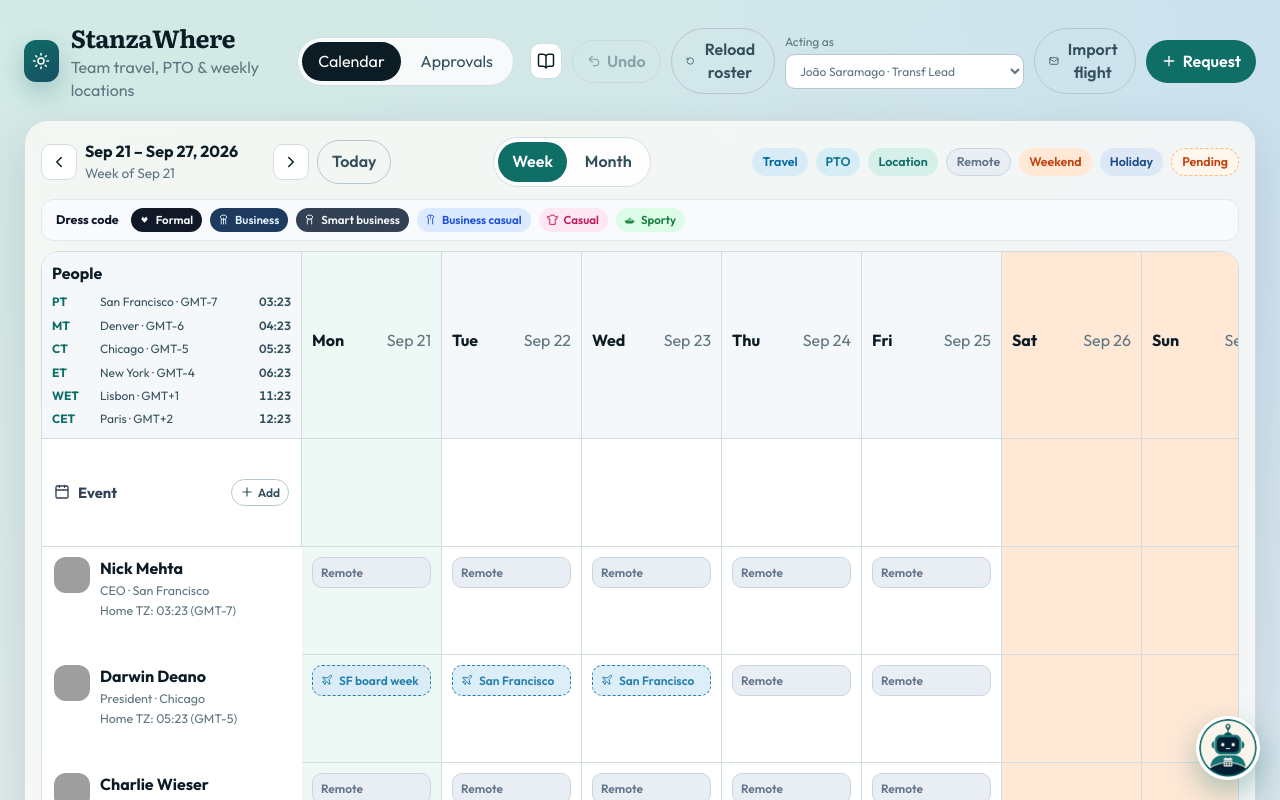
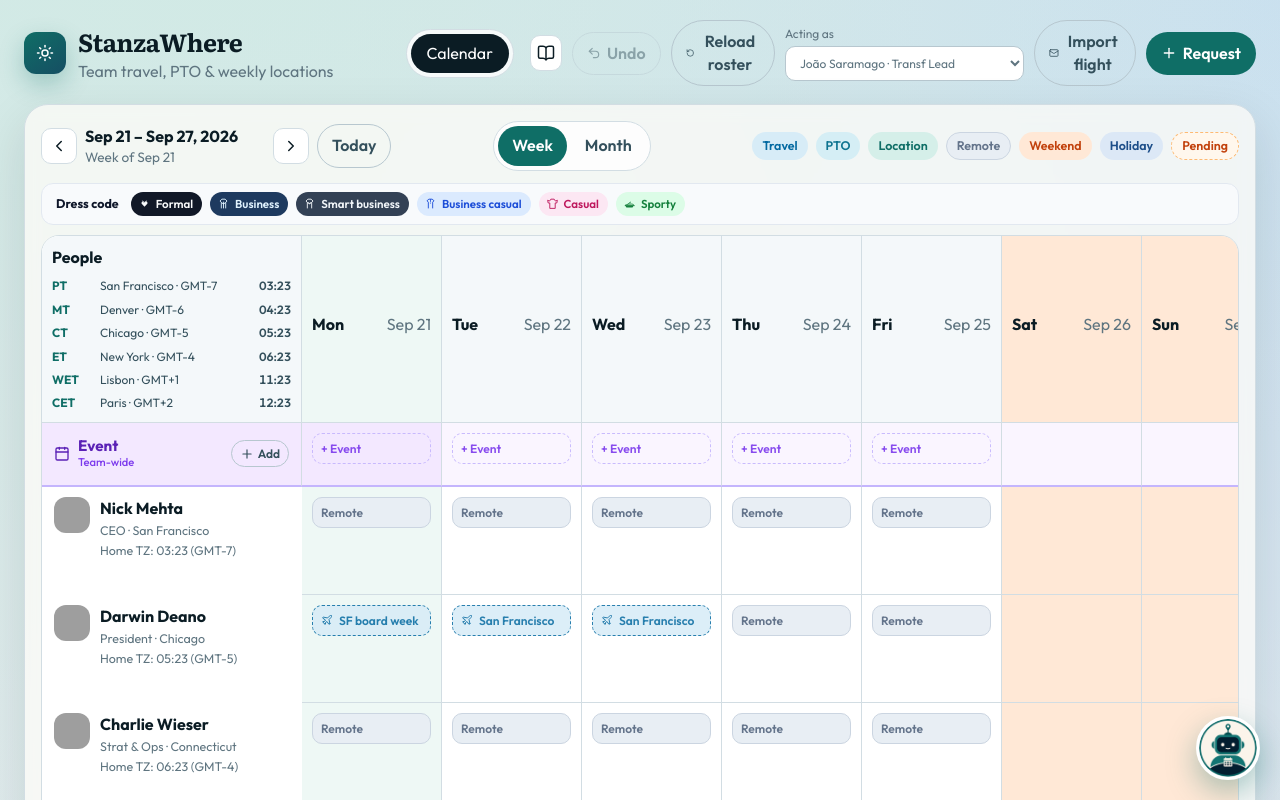
Before and after one commit to jgsaramago/stanzawhere-app, a React (Vite) app: page / in a window 1280 px wide. Shown: the top 800 px of the page. Built offline with nearby package versions, Linux system fonts and the light colour scheme; grey boxes are pictures that could not be loaded.

Commit message:
Show a visible Event row on the week grid and remove the Approvals tab.
Co-authored-by: Cursor <cursoragent@cursor.com>

```diff
--- a/src/App.css
+++ b/src/App.css
@@ -1703,42 +1703,6 @@ h4 {
 }
 
 
-/* Shared Event row above people */
-.event-row {
-  background: #f4f7fb;
-  border-bottom: 1px solid #dbe3ee;
-}
-
-.event-row-label,
-.event-row .person-cell {
-  display: flex;
-  align-items: center;
-  justify-content: space-between;
-  gap: 8px;
-  padding: 10px 12px;
-}
-
-.event-row-title {
-  display: flex;
-  align-items: center;
-  gap: 8px;
-  color: #334155;
-}
-
-.event-row-title strong {
-  font-size: 0.92rem;
-}
-
-.event-day-cell {
-  min-height: 52px;
-}
-
-.event-chip.chip-team-event,
-.chip-team-event {
-  background: #ede9fe;
-  color: #5b21b6;
-  border: 1px solid #ddd6fe;
-}
 
 .btn.small {
   padding: 4px 8px;
@@ -1754,3 +1718,75 @@ h4 {
   display: flex;
   gap: 8px;
 }
+
+
+/* Shared Event row — direct grid cells, highly visible */
+.event-row-label {
+  position: sticky;
+  left: 0;
+  z-index: 2;
+  display: flex;
+  align-items: center;
+  justify-content: space-between;
+  gap: 8px;
+  min-height: 64px;
+  padding: 10px 12px;
+  background: #f3e8ff;
+  border-bottom: 2px solid #c4b5fd;
+}
+
+.event-row-title {
+  display: flex;
+  align-items: center;
+  gap: 8px;
+  color: #5b21b6;
+}
+
+.event-row-title strong {
+  display: block;
+  font-size: 0.95rem;
+  line-height: 1.15;
+}
+
+.event-row-sub {
+  display: block;
+  font-size: 0.7rem;
+  color: #7c3aed;
+  font-weight: 500;
+}
+
+.event-day-cell {
+  min-height: 64px;
+  background: #faf5ff;
+  border-bottom: 2px solid #c4b5fd;
+}
+
+.event-day-cell.is-today {
+  background: #f3e8ff;
+}
+
+.event-chip.chip-team-event,
+.chip-team-event {
+  background: #7c3aed;
+  color: #fff;
+  border: 1px solid #6d28d9;
+  font-weight: 600;
+}
+
+.chip-team-event-empty {
+  background: transparent;
+  color: #7c3aed;
+  border: 1px dashed #c4b5fd;
+  font-weight: 600;
+  opacity: 0.9;
+}
+
+.chip-team-event-empty:hover {
+  background: #ede9fe;
+}
+
+.btn.small {
+  padding: 4px 8px;
+  font-size: 0.75rem;
+  gap: 4px;
+}
--- a/src/App.tsx
+++ b/src/App.tsx
@@ -618,7 +618,7 @@ export default function App() {
     const base = stateRef.current
     persist({ ...base, events: upsertEvent(base.events, event) })
     setShowForm(false)
-    if (event.status === 'pending') setTab('approvals')
+    /* approvals tab removed */
   }
 
 
@@ -663,7 +663,7 @@ function addEvents(events: ScheduleEvent[]) {
     for (const event of allowed) next = upsertEvent(next, event)
     persist({ ...base, events: next })
     setShowForm(false)
-    if (allowed.some((e) => e.status === 'pending')) setTab('approvals')
+    /* approvals tab removed */
   }
 
   function importEvents(events: ScheduleEvent[]) {
@@ -679,7 +679,7 @@ function addEvents(events: ScheduleEvent[]) {
     for (const event of allowed) next = upsertEvent(next, event)
     persist({ ...base, events: next })
     setShowFlightImport(false)
-    if (allowed.some((e) => e.status === 'pending')) setTab('approvals')
+    /* approvals tab removed */
     showToast('Flight imported — Cmd+Z to undo')
   }
 
@@ -770,7 +770,7 @@ function addEvents(events: ScheduleEvent[]) {
         setMode('month')
         break
       case 'approvals':
-        setTab('approvals')
+        setTab('calendar')
         break
       case 'undo':
         undo()
@@ -804,13 +804,6 @@ function addEvents(events: ScheduleEvent[]) {
             onClick={() => setTab('calendar')}
           >
             Calendar
-          </button>
-          <button
-            className={tab === 'approvals' ? 'active' : ''}
-            onClick={() => setTab('approvals')}
-          >
-            Approvals
-            {myQueue.length > 0 && <span className="count">{myQueue.length}</span>}
           </button>
         </nav>
 
@@ -996,13 +989,14 @@ function addEvents(events: ScheduleEvent[]) {
                       </div>
                     )
                   })}
-
-
-                  <div className="person-row event-row">
-                    <div className="person-cell cell event-row-label">
+                  {/* Shared Event row — direct grid cells (not display:contents) */}
+                  <div className="cell event-row-label">
                     <div className="event-row-title">
                       <Calendar size={16} />
+                      <div>
                         <strong>Event</strong>
+                        <span className="event-row-sub">Team-wide</span>
+                      </div>
                     </div>
                     <button
                       type="button"
@@ -1024,7 +1018,7 @@ function addEvents(events: ScheduleEvent[]) {
                     return (
                       <div
                         key={`team-${day.toISOString()}`}
-                          className={`day-cell cell event-day-cell ${
+                        className={`cell event-day-cell ${
                           isToday(day) ? 'is-today' : ''
                         } ${isWeekend(day) ? 'is-weekend' : ''}`}
                       >
@@ -1057,11 +1051,24 @@ function addEvents(events: ScheduleEvent[]) {
                               </span>
                             </button>
                           ))}
+                          {dayTeamEvents.length === 0 && !isWeekend(day) && (
+                            <button
+                              type="button"
+                              className="event-chip chip-team-event-empty"
+                              onClick={() => {
+                                setEditingTeamEvent(null)
+                                setShowTeamEventForm(true)
+                              }}
+                            >
+                              + Event
+                            </button>
+                          )}
                         </div>
                       </div>
                     )
                   })}
-                  </div>
+
+
 
                   {state.people.map((person) => {
                     const location = weekLocationForPerson(
@@ -1360,7 +1367,7 @@ function addEvents(events: ScheduleEvent[]) {
         </main>
       )}
 
-      {tab === 'approvals' && (
+      {false && tab === 'approvals' && (
         <main className="approvals-view">
           <div className="approvals-header">
             <div>
```
Lines whose indentation alone changed are shown as unchanged.
